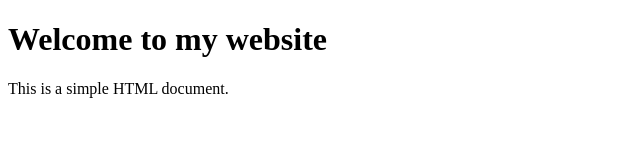
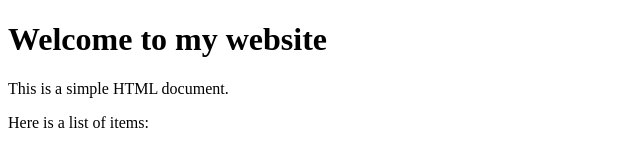
Before and after one commit to hi-haraguchi/test-202505, a plain HTML site: page index.html in a window 1280 px wide. Shown: the whole page, without its empty margins (0-640 px from the left). Drawn offline with Linux system fonts and the light colour scheme.

Commit message:
あいうえお

```diff
--- a/index.html
+++ b/index.html
@@ -10,6 +10,8 @@
 
     <h1>Welcome to my website</h1>
     <p>This is a simple HTML document.</p>
+    <p>Here is a list of items:</p>
+
 
 
 
```
Also changed, not shown: 1 other file.
